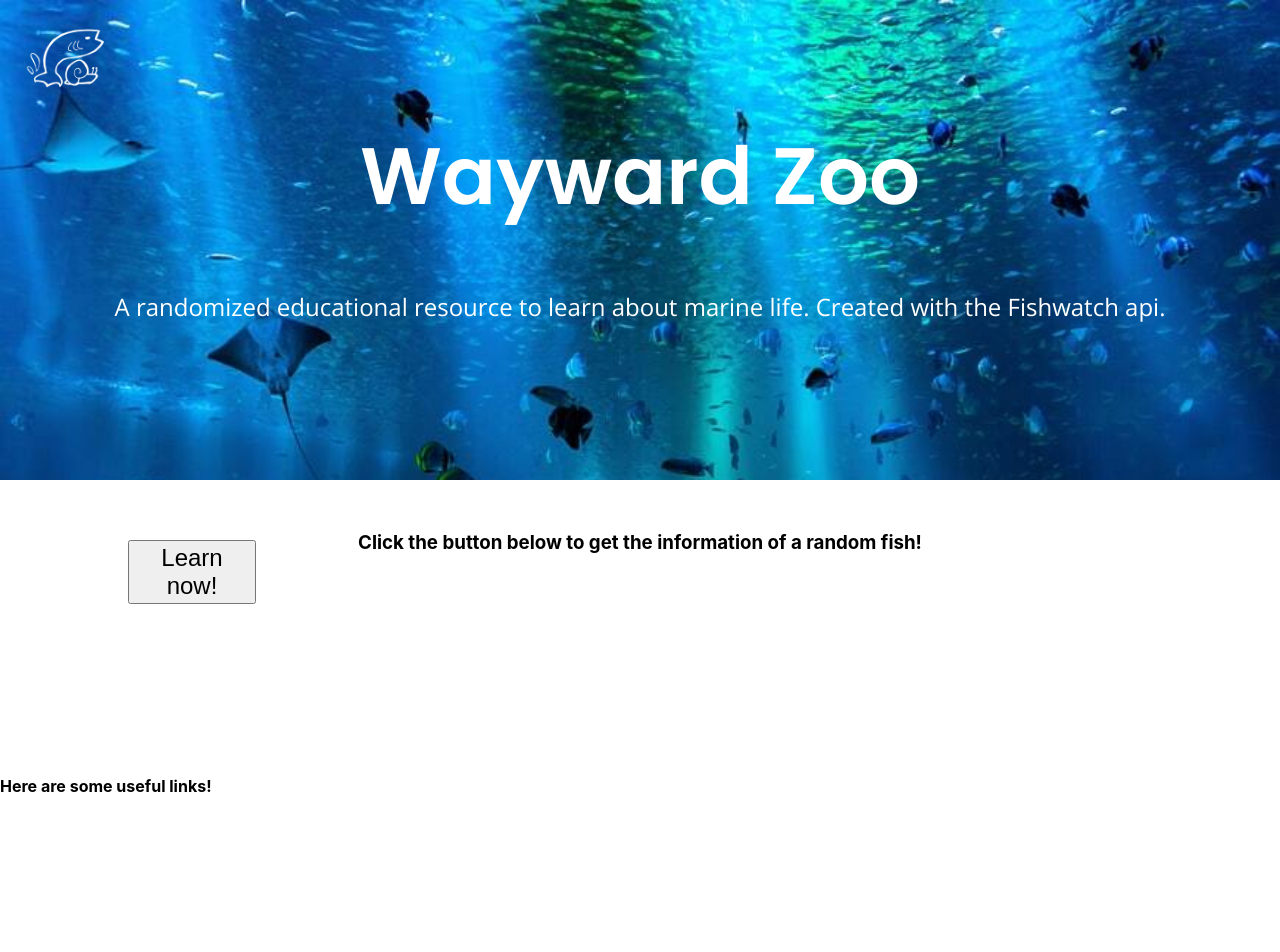
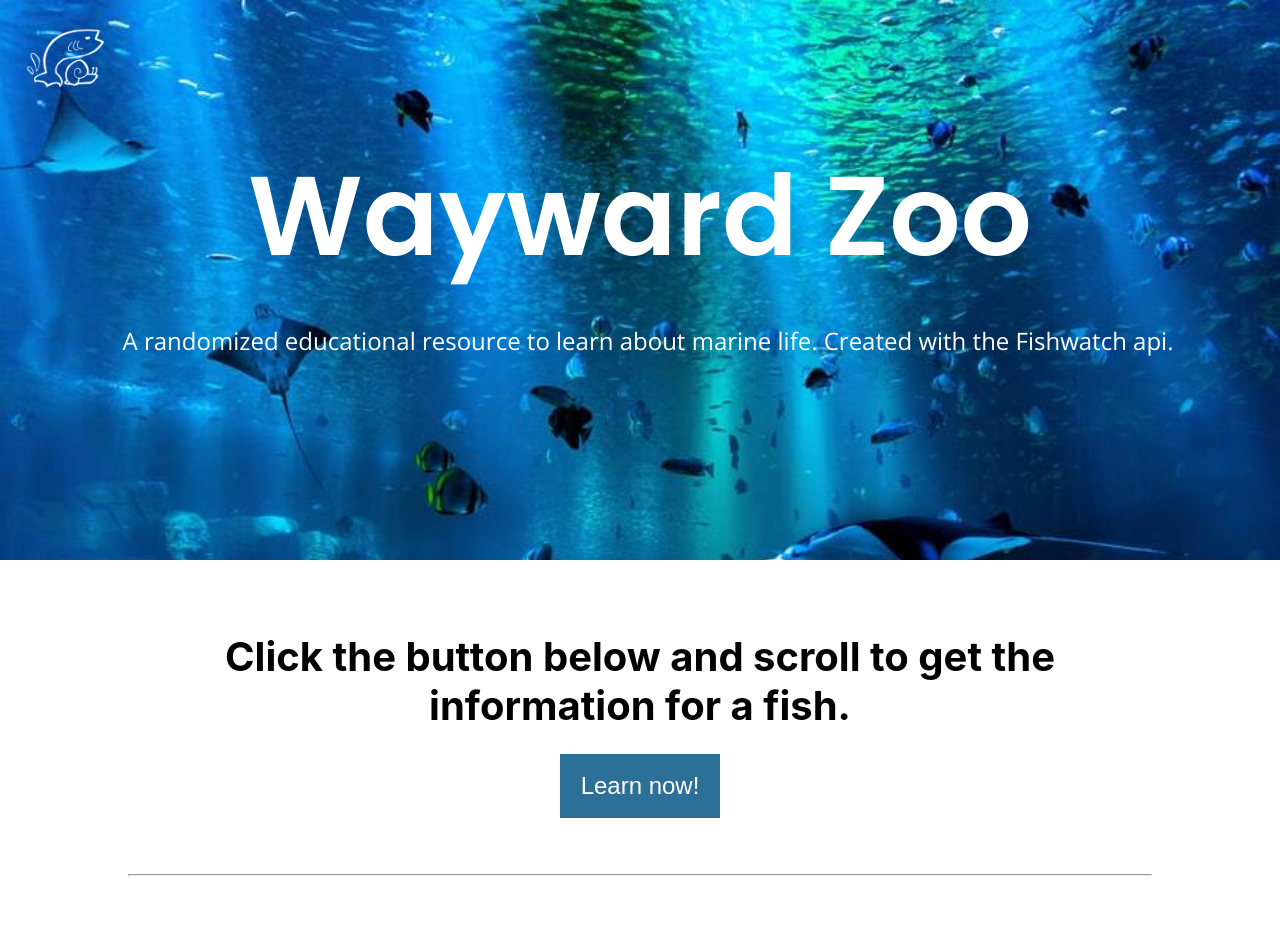
Before and after one commit to cehune/Wayward-Zoo, a React (Create React App) app: page / in a window 1280 px wide. Shown: the top 952 px of the page. Before the commit the page ends 818 px from the top, so only its background shows below. Built offline with nearby package versions, Linux system fonts and the light colour scheme; no server answers.

Commit message:
astyled moer

```diff
--- a/src/App.css
+++ b/src/App.css
@@ -11,7 +11,7 @@ body,html {
 .titleContainer{
   top: 0;
   margin-top: 0;
-  height: 30rem;
+  height: 35rem;
   background-image: url('./Tim-B-Motivv-Aquarium-Image.jpg');
   background-size: cover;
 }
@@ -23,11 +23,11 @@ body,html {
 }
 
 .mainTitle{
-  margin-top: 0rem;
-
+  margin-top: 1rem;
+  margin-bottom: 0;
   text-align: center;
   font-family: 'Poppins', sans-serif;
-  font-size: 5rem;
+  font-size: 7rem;
   color: white;
 }
 
@@ -43,27 +43,45 @@ body,html {
   padding-left: 10%;
   padding-right: 10%;
   padding-bottom: 5rem;
+
 }
 
 .callToAction{
   text-align: center;
   padding-top: 2rem;
-
+  font-size: 2.5rem;
+  margin-bottom: 1.5rem;
 }
 
-.button{
-  display: flex;
-  align-items: center;
-  justify-content: center;
+
+
+.name{
+  padding: 3rem 0 1rem 0;
+  font-size: 4rem;
+  font-family: 'Poppins', sans-serif;
+  margin: 0;
 }
 
 .images{
-  max-height: 500px;
+  max-height: 400px;
   overflow: hidden;
   display: flex;
+  padding-bottom: 1rem;
 }
 
 img{
   max-width:100%;
-height: auto;
+  height: auto;
+  object-fit: cover;
 }
+
+p{
+  font-size: 1.25rem;
+  font-family: 'Open Sans', sans-serif;
+  padding-left: 1rem;
+}
+
+h3{
+  font-size: 2.5rem;
+  margin-bottom: 0;
+}
--- a/src/App.js
+++ b/src/App.js
@@ -19,7 +19,10 @@ class App extends React.Component{
         Texture: "",
         Taste: "",
         Status: "",
-        FoodTitle: ""
+        FoodTitle: "",
+        stemWarrior: "https://www.stemwarriorhacks.org/",
+        fishWatch: 'https://www.fishwatch.gov/developers',
+        github: 'https://github.com/mckalechung/Wayward-Zoo'
 
           /* I'm putting all of the key value pairs I deem important into the initial state.
               I'm also putting in all of the info gathered from the api so I can access it throughout the entire file.
@@ -120,14 +123,18 @@ class App extends React.Component{
             <p className="titleExplanation">A randomized educational resource to learn about marine life. Created with the Fishwatch api.</p>
           </div>
             <div className="info">
-              <h3 className="callToAction">Click the button below to get the information of a random fish!</h3>
+              <h3 className="callToAction">Click the button below and scroll to get the information for a fish.</h3>
 
-              <div classname='button'>
+              <div classname='button' style={{
+    display: 'flex',
+    alignItems: 'center',
+    justifyContent: 'center',
+}}>
                 <Button onClick={this.handleClick} ></Button>
               </div>
 
-
-              <h2 id='name'>{this.state.Name}</h2>
+              <hr></hr>
+              <h2 className='name'>{this.state.Name}</h2>
 
                 <section className='images'>
                   <img src={this.state.ImageOne.src}></img>
@@ -140,6 +147,9 @@ class App extends React.Component{
               <h3>{this.state.Name} {this.state.FoodTitle}</h3>
               <p>{this.removeElements(this.state.Texture)}</p>
               <p>{this.removeElements(this.state.Taste)}</p>
+              <br></br>
+              <br></br>
+
             </div></>
             <footer>
               <h4>Here are some useful links!</h4>
--- a/src/button.css
+++ b/src/button.css
@@ -1,7 +1,14 @@
 button{
     height: 4rem;
-    width: 8rem;
+    width: 10rem;
+    border: none;
+    color: white;
     font-size: 1.5rem;
-    -ms-transform: translateY(-50%);
-    transform: translateY(-50%);
+   text-align: center;
+   background-color: #2C6F97 ;
+  margin-bottom: 3rem;
 }
+button:hover {
+    background-color: #5AABBB ;
+    cursor: pointer;
+}
```
